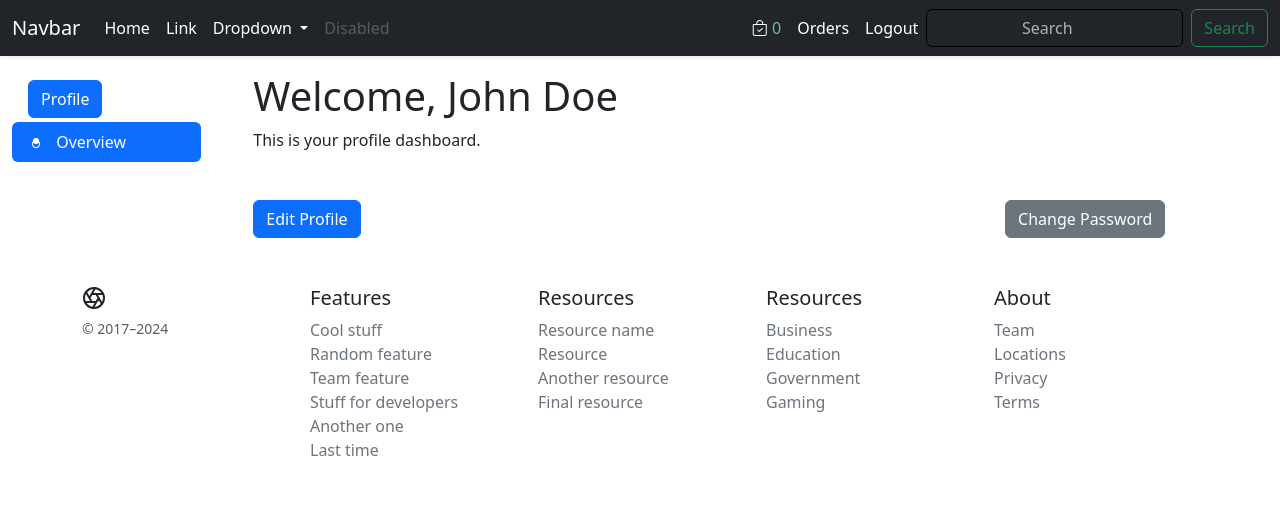
After one commit to aytheeh2/eCommerce, a Django app: page /dashboard/ in a window 1280 px wide. The commit adds this page. Shown: the top 525 px of the page. Run offline with Django 5.2, Linux system fonts and the light colour scheme; a user stored in the database is signed in; data comes from the database, SQL or seed files in the repository; both versions use the stored data as it was after the commit; parts of the project's set-up code (start-up, migrations or seed data) failed here and were passed over.

Commit message:
after migrate

```diff
--- a/Templates/core/base.html
+++ b/Templates/core/base.html
@@ -68,6 +68,9 @@
       crossorigin="anonymous"
       referrerpolicy="no-referrer"
     ></script>
+
+    <script src="https://code.jquery.com/jquery-3.7.1.min.js"></script>
+
     <!-- end  jquery -->
 
     <!-- bootstrap -->
--- /dev/null
+++ b/Templates/core/dashboard.html
@@ -0,0 +1,50 @@
+{% extends 'core/base.html' %} {% load static %} {% block content %}
+<div class="container-fluid">
+  <div class="row">
+    <nav
+      id="sidebar"
+      class="col-md-3 col-lg-2 d-flex flex-column sidebar-sticky"
+    >
+      <h6
+        class="sidebar-heading d-flex align-items-center px-3 mt-4 mb-1 text-muted"
+      >
+        <button class="btn btn-primary btn-block" id="profile">Profile</button>
+      </h6>
+      <ul class="nav nav-pills flex-column mb-auto">
+        <li class="nav-item active">
+          <a href="#" class="nav-link active" aria-current="page">
+            <svg
+              class="bi bi-person"
+              width="16"
+              height="16"
+              fill="currentColor"
+              viewBox="0 0 16 16"
+            >
+              <path
+                d="M8 8a3 3 0 1 0 0-6 3 3 0 0 0 0 6zM8 11a3 3 0 1 1 0-6 3 3 0 0 1 0 6zM8 4a4 4 0 1 0 0 8 4 4 0 0 0 0-8z"
+              />
+            </svg>
+            <span class="ms-2">Overview</span>
+          </a>
+        </li>
+      </ul>
+    </nav>
+
+    <main class="col ms-md-3 col-lg-9">
+      <div class="container mt-3">
+        <h1>Welcome, John Doe</h1>
+        <p>This is your profile dashboard.</p>
+
+        <div class="d-flex justify-content-between mt-5">
+          <button type="button" class="btn btn-primary">Edit Profile</button>
+          <button type="button" class="btn btn-secondary">
+            Change Password
+          </button>
+        </div>
+      </div>
+    </main>
+  </div>
+</div>
+
+
+{% endblock %}
--- a/Templates/core/navbar.html
+++ b/Templates/core/navbar.html
@@ -100,7 +100,9 @@
             >
           </li>
           <li class="nav-item">
-            <a class="nav-link active" href="#">Orders</a>
+            <a class="nav-link active" href="{% url 'core:dashboard' %}"
+              >Orders</a
+            >
           </li>
           <li class="nav-item">
             <a class="nav-link active" href="{% url 'userauth:logout' %}"
--- a/core/urls.py
+++ b/core/urls.py
@@ -58,4 +58,8 @@ urlpatterns = [
     path('payment-failed/', views.payment_failed_view,
          name='payment_failed_view'),
 
+    # dashboard
+    path('dashboard/', views.customer_dashboard,
+         name='dashboard'),
+
 ]
--- a/core/views.py
+++ b/core/views.py
@@ -392,3 +392,8 @@ def payment_completed_view(request):
 
 def payment_failed_view(request):
     return render(request, 'core/payment_failed.html')
+
+
+@login_required
+def customer_dashboard(request):
+    return render(request, 'core/dashboard.html')
--- a/static/js/scripts.js
+++ b/static/js/scripts.js
@@ -4,6 +4,10 @@ console.log("scripts.js working");
 setTimeout(function () {
   $(".alert").alert("close");
 }, 5000);
+
+$("#profile").on("click", function () {
+  console.log("#profile clicked");
+});
 
 $(document).ready(function () {
   $(".owl-carousel").owlCarousel({
@@ -72,6 +76,11 @@ $(document).ready(function () {
         $("#filtered-product").html(response.data);
       },
     });
+  });
+
+  //  jQuery code forprofile
+  $("#profile").on("click", function () {
+    console.log("#profile clicked");
   });
 
   //checking for input range slider exceeds value
```
Also changed, not shown: db.sqlite3.
